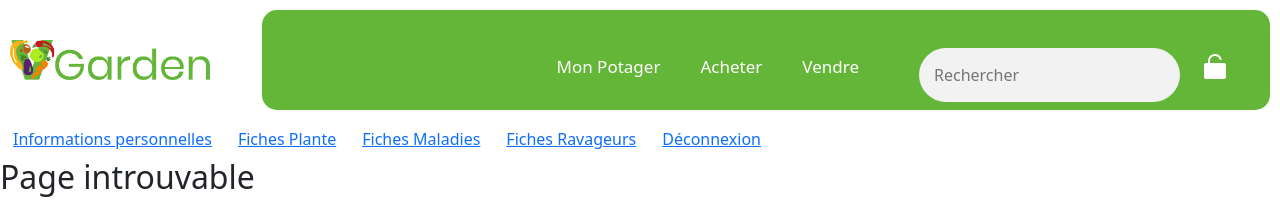
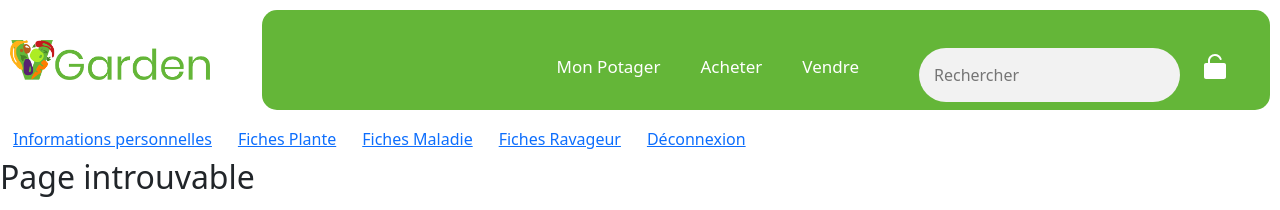
Before and after one commit to Fitiantsoa/angular, an Angular app: page / in a window 1280 px wide. Shown: the top 210 px of the page. Built offline with nearby package versions, Linux system fonts and the light colour scheme; sample sign-in values are in the browser's storage.

Commit message:
modif orthographe

```diff
--- a/src/app/app.component.html
+++ b/src/app/app.component.html
@@ -34,14 +34,14 @@
     [routerLink]="['/fiches_maladie']"
     routerLinkActive="active"
     class="btn btn-link"
-    >Fiches Maladies
+    >Fiches Maladie
   </a>
   <a
     *ngIf="authentificated"
     [routerLink]="['/fiches_ravageur']"
     routerLinkActive="active"
     class="btn btn-link"
-    >Fiches Ravageurs
+    >Fiches Ravageur
   </a>
 
   <a *ngIf="authentificated" class="btn btn-link" (click)="logout()"
```
